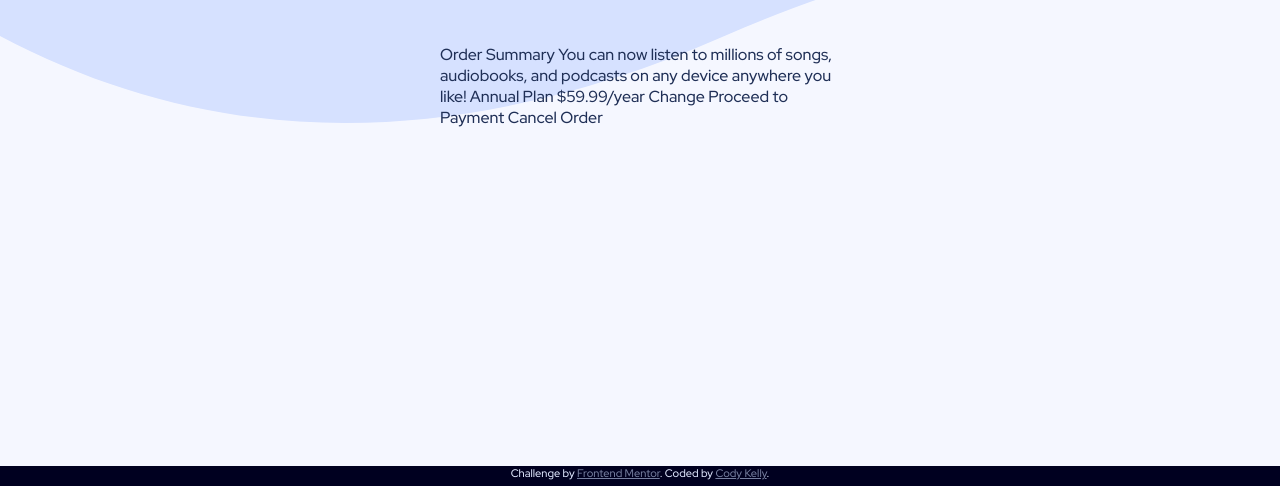
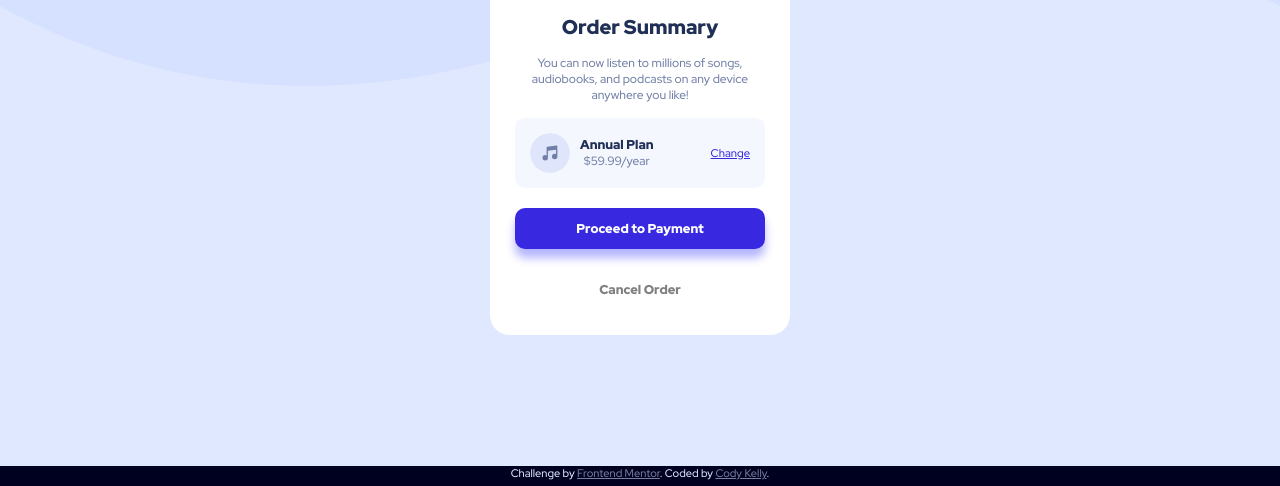
Before and after one commit to CodyKelly/order-summary-component, a plain HTML site: page index.html in a window 1280 px wide. Shown: the part 314-800 px from the top of the page. Drawn offline with Linux system fonts and the light colour scheme.

Commit message:
Finished!

```diff
--- a/index.html
+++ b/index.html
@@ -15,19 +15,34 @@
   <title>Frontend Mentor | Order summary card</title>
 </head>
 <body>
-  <div class="card">
-    Order Summary
+  <div class="card center-text">
+    <img class="header-img" src="./images/illustration-hero.svg">
+    <div class="contents">
+      <h2 class="text">Order Summary</h2>
 
-    You can now listen to millions of songs, audiobooks, and podcasts on any
-    device anywhere you like!
+      <p class="text">You can now listen to millions of songs, audiobooks, and podcasts on any
+      device anywhere you like!</p>
 
-    Annual Plan
-    $59.99/year
+      <div class="plan">
+        <img src="./images/icon-music.svg">
+        <div class=" center-column-items">
+          <h4>Annual Plan</h4>
+          <p>$59.99/year</p>
+        </div>
 
-    Change
+        <a class="flex-end">Change</a>
+      </div>
 
-    Proceed to Payment
-    Cancel Order
+
+      <form>
+        <button class="primary">
+          Proceed to Payment
+        </button>
+        <button class="cancel">
+          Cancel Order
+        </button>
+      </form>
+    </div>
   </div>
 
   <footer class="bottom">
--- a/styles.css
+++ b/styles.css
@@ -22,10 +22,50 @@ body {
   align-items: center;
   justify-content: center;
   height: 100vh;
-  background:
-    url(./images/pattern-background-desktop.svg),
-    var(--xtra-pale-blue);
+  background-color: var(--pale-blue);
+  background-image: url(./images/pattern-background-desktop.svg);
+  background-size: 100% 50%;
   background-repeat: no-repeat;
+}
+
+h1, h2, h3, h4 {
+  font-weight: 900;
+}
+
+h2 {
+  font-size: 1.25rem;
+}
+
+h4 {
+  font-size: .8rem;
+}
+
+p {
+  font-size: .75rem;
+  color: var(--desat-blue);
+}
+
+.primary {
+  background-color: var(--bright-blue);
+  color: white;
+  box-shadow: 0 9px 10px rgba(0, 0, 255, 0.295);
+}
+
+.primary:hover {
+  opacity: .8;
+}
+
+.cancel {
+  background-color: white;
+  color: gray;
+}
+
+.cancel:hover {
+  color: black;
+}
+
+.text {
+  margin-bottom: 15px;
 }
 
 .center-text {
@@ -41,17 +81,70 @@ body {
   flex-wrap: nowrap;
 }
 
+.flex-end {
+  justify-self: end;
+}
+
 .card {
-  width: 400px;
+  width: 300px;
+  border-radius: 20px;
+  background: white;
+  overflow: hidden;
 }
 
 .card .header-img {
   width: 100%;
 }
 
+.card .contents {
+  padding: 25px;
+}
+
 .bottom {
   position: absolute;
   bottom: 0;
+}
+
+.plan {
+  position: relative;
+  border-radius: 10px;
+  width: 100%;
+  display: flex;
+  flex-direction: row;
+  align-items: center;
+  justify-content: left;
+  background-color: var(--xtra-pale-blue);
+  padding: 15px;
+}
+
+.plan img {
+  width: 40px;
+  border-radius: 25px;
+  margin-right: 10px;
+}
+
+.plan a {
+  margin-left: auto;
+  font-size: .7rem;
+  color: var(--bright-blue);
+  text-decoration: underline;
+  cursor: pointer;
+}
+
+.plan a:hover {
+  color: var(--desat-blue);
+  text-decoration: none;
+}
+
+button {
+  border-radius: 10px;
+  width: 100%;
+  padding: 12px;
+  font-size: 0.8rem;
+  font-weight: 900;
+  margin-top: 20px;
+  border: none;
+  cursor: pointer;
 }
 
 footer {
@@ -66,3 +159,9 @@ footer li {
 
 .attribution { font-size: 11px; text-align: center; color: var(--pale-blue); }
 .attribution a { color: hsl(227, 18%, 54%); }
+
+@media (max-width: 500px) {
+  body {
+    background-image: url("./images/pattern-background-mobile.svg");
+  }
+}
```
